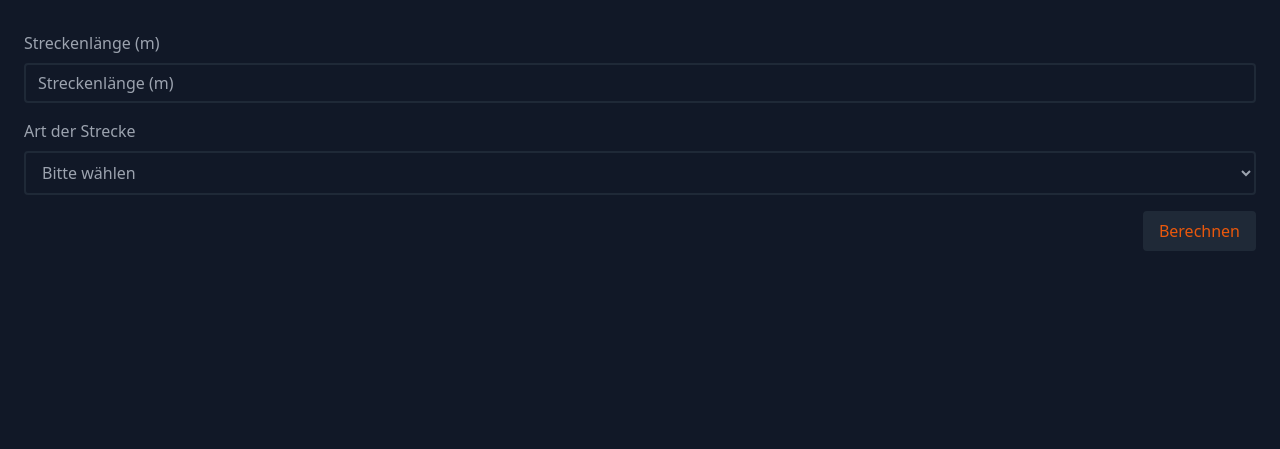
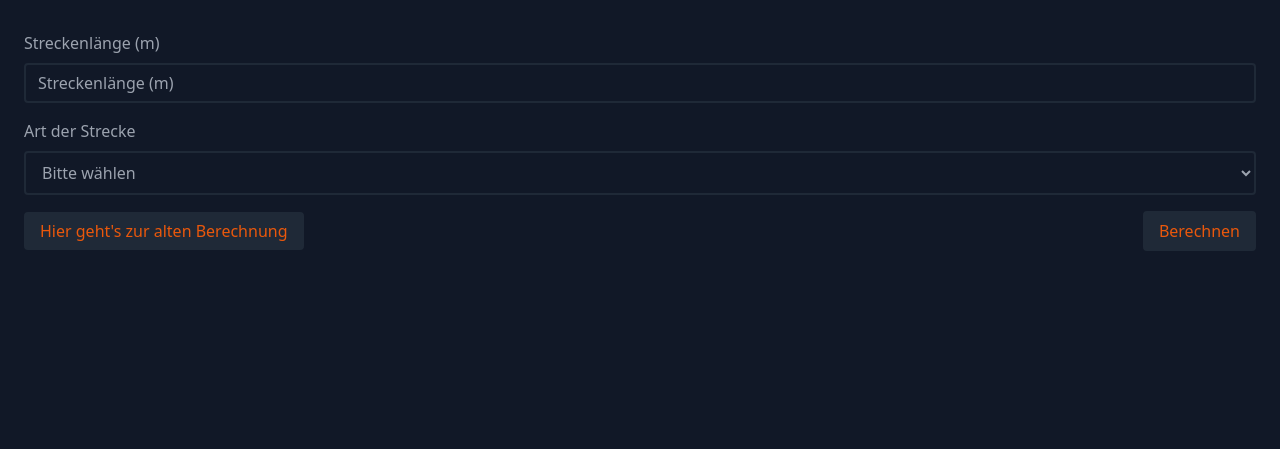
Before and after one commit to FischLord/PACEr, a Flask app: page /pacer in a window 1280 px wide. Shown: the part 141-590 px from the top of the page. Run offline with Flask 2, Linux system fonts and the light colour scheme; style sheets or scripts are compiled from the project's sources.

Commit message:
Old Pacer implemented

```diff
--- a/PACEr/templates/pacer.html
+++ b/PACEr/templates/pacer.html
@@ -46,26 +46,46 @@
         </div>
     </div>
 
-    <button id="submit-button" type="submit"
-        class="text-orange-600 bg-gray-800 hover:text-orange-600 hover:bg-gray-700 rounded px-4 py-2 focus:outline-none focus:shadow-outline-orange float-right">
-        Berechnen
-    </button>
+    <div class="flex flex-col items-center sm:flex-row sm:justify-between">
+        <div class="md:block hidden">
+            <a href="/pacerOld"
+                class="text-orange-600 bg-gray-800 hover:text-orange-600 hover:bg-gray-700 rounded px-4 py-2 focus:outline-none focus:shadow-outline-orange">Hier
+                geht's zur alten Berechnung</a>
+        </div>
+        <div class="mb-6 sm:mb-0">
+            <button id="submit-button" type="submit"
+                class="text-orange-600 bg-gray-800 hover:text-orange-600 hover:bg-gray-700 rounded px-4 py-2 focus:outline-none focus:shadow-outline-orange">
+                Berechnen
+            </button>
+        </div>
+        <div class="md:hidden block">
+            <a href="/pacerOld"
+                class="text-orange-600 bg-gray-800 hover:text-orange-600 hover:bg-gray-700 rounded px-4 py-2 focus:outline-none focus:shadow-outline-orange">Hier
+                geht's zur alten Berechnung</a>
+        </div>
+    </div>
+
+
 </form>
 <script src="{{ url_for('static', filename='js/pacer.js') }}"></script>
 {% endif %} {% if result is not none %}
 
 <div class="container mx-auto px-4 py-8">
-    <div class="mt-8">
+    <div class="mt-4">
         <div class="flex justify-center mt-4">
-            <div class="flex flex-wrap bg-gray-800 text-gray-400 rounded-lg px-4 py-2 justify-center md:justify-between">
+            <div
+                class="flex flex-wrap bg-gray-800 text-gray-400 rounded-lg px-4 py-2 justify-center md:justify-between">
                 <div class="w-full md:w-auto mb-4 md:mb-0 md:text-right md:mx-8">
-                    <p class="text-center md:text-left"><span class="font-semibold">Streckenlänge:</span> {{ laenge }} m</p>
+                    <p class="text-center md:text-left"><span class="font-semibold">Streckenlänge:</span> {{ laenge }} m
+                    </p>
                 </div>
                 <div class="w-full md:w-auto mb-4 md:mb-0 md:text-center md:mx-8">
-                    <p class="text-center md:text-left"><span class="font-semibold">Geschwindigkeit:</span> {{ kmh }} km/h</p>
+                    <p class="text-center md:text-left"><span class="font-semibold">Geschwindigkeit:</span> {{ kmh }}
+                        km/h</p>
                 </div>
                 <div class="w-full md:w-auto md:text-right md:mx-8">
-                    <p class="text-center md:text-left"><span class="font-semibold">Art der Strecke:</span> <span id="capitalized-art">{{ art }}</span></p>
+                    <p class="text-center md:text-left"><span class="font-semibold">Art der Strecke:</span> <span
+                            id="capitalized-art">{{ art }}</span></p>
                 </div>
             </div>
         </div>
@@ -85,9 +105,12 @@
                 {% for key, value in result.items() %}
                 <tr class="bg-gray-900 hover:bg-gray-800">
                     <td class="border-l border-gray-700 px-4 py-2 text-center">{{ key }}</td>
-                    <td class="border-l border-gray-700 px-4 py-2 text-center">{{ value.bz_min }}:{{ '{:02}'.format(value.bz_sec) }}</td>
-                    <td class="border-l border-gray-700 px-4 py-2 text-center">{{ value.ez_min }}:{{ '{:02}'.format(value.ez_sec) }}</td>
-                    <td class="border-l border-gray-700 px-4 py-2 text-center">{{ value.hz_min }}:{{ '{:02}'.format(value.hz_sec) }}</td>
+                    <td class="border-l border-gray-700 px-4 py-2 text-center">{{ value.bz_min }}:{{
+                        '{:02}'.format(value.bz_sec) }}</td>
+                    <td class="border-l border-gray-700 px-4 py-2 text-center">{{ value.ez_min }}:{{
+                        '{:02}'.format(value.ez_sec) }}</td>
+                    <td class="border-l border-gray-700 px-4 py-2 text-center">{{ value.hz_min }}:{{
+                        '{:02}'.format(value.hz_sec) }}</td>
                 </tr>
                 {% endfor %}
             </tbody>
@@ -99,5 +122,4 @@
 
 <script src="{{ url_for('static', filename='js/pacerresult.js') }}"></script>
 {% endif %}
-
 {% endblock %}
```
Also changed, not shown: PACEr/templates/pacerOld.html (+18 -4 lines).
